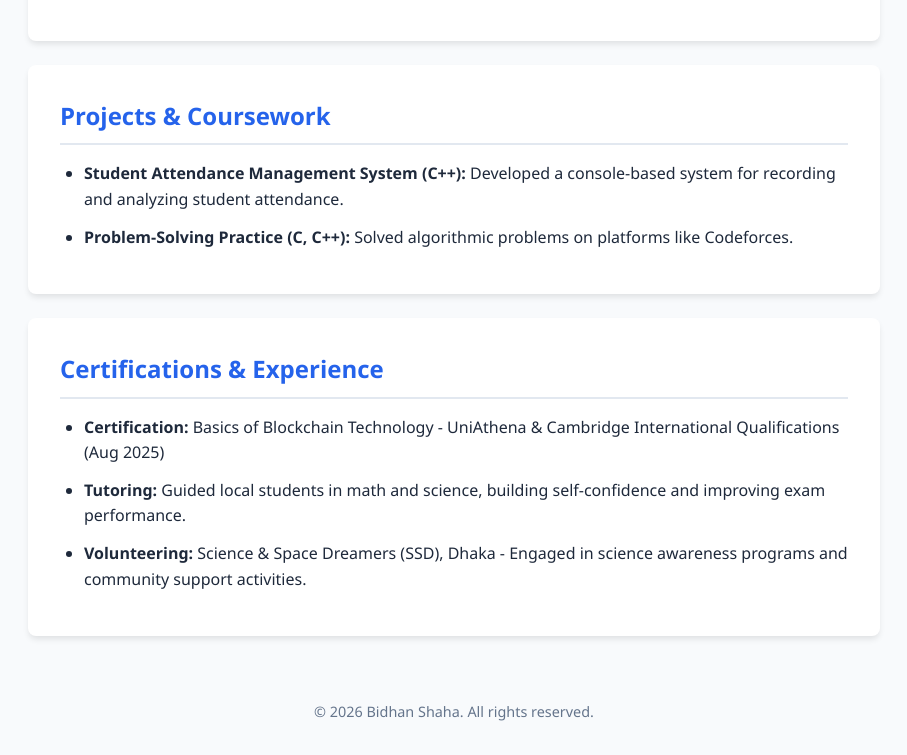
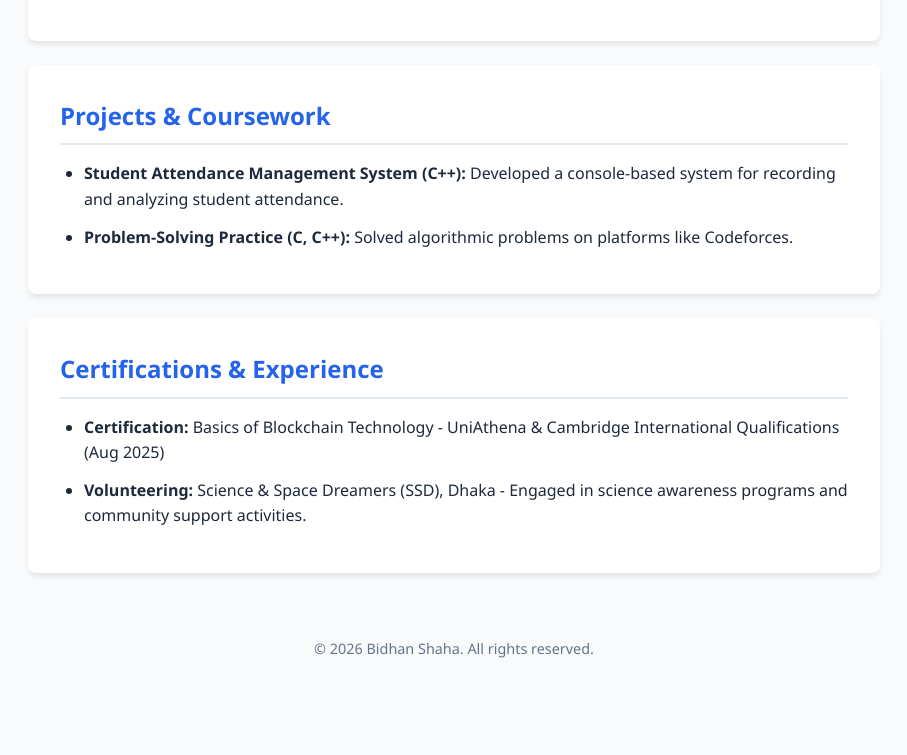
Before and after one commit to Bidhanshaha/portfolio, a plain HTML site: page index.html in a window 1280 px wide. Shown: the part 1246-2001 px from the top of the page, without its empty margins (186-1093 px from the left). After the commit the page ends 1938 px from the top, so only its background shows below. Drawn offline with Linux system fonts and the light colour scheme.

Commit message:
Update index.html

```diff
--- a/index.html
+++ b/index.html
@@ -161,7 +161,6 @@
             <h2>Certifications & Experience</h2>
             <ul>
                 <li><strong>Certification:</strong> Basics of Blockchain Technology - UniAthena & Cambridge International Qualifications (Aug 2025)</li>
-                <li><strong>Tutoring:</strong> Guided local students in math and science, building self-confidence and improving exam performance.</li>
                 <li><strong>Volunteering:</strong> Science & Space Dreamers (SSD), Dhaka - Engaged in science awareness programs and community support activities.</li>
             </ul>
         </section>
```
